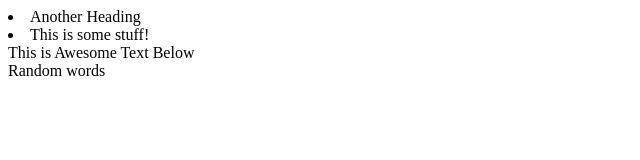
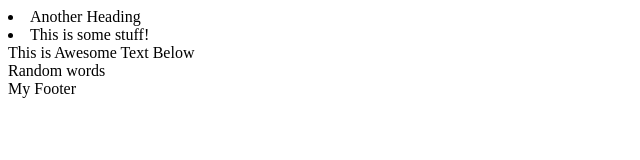
Before and after one commit to itslenny/merge_test_repo, a plain HTML site: page index.html in a window 1280 px wide. Shown: the full height of the page, 0-640 px from the left. Drawn offline with Linux system fonts and the light colour scheme.

Commit message:
added footer and page 2 title

```diff
--- a/index.html
+++ b/index.html
@@ -8,6 +8,8 @@
     <li>This is some stuff!</li>
     <div class="awesome">This is Awesome Text Below</div>
     <div class="taco">Random words</div>
-
+    <div>
+        My Footer
+    </div>
 </body>
 </html>
```
Also changed, not shown: two.html (+1 -1 lines).
